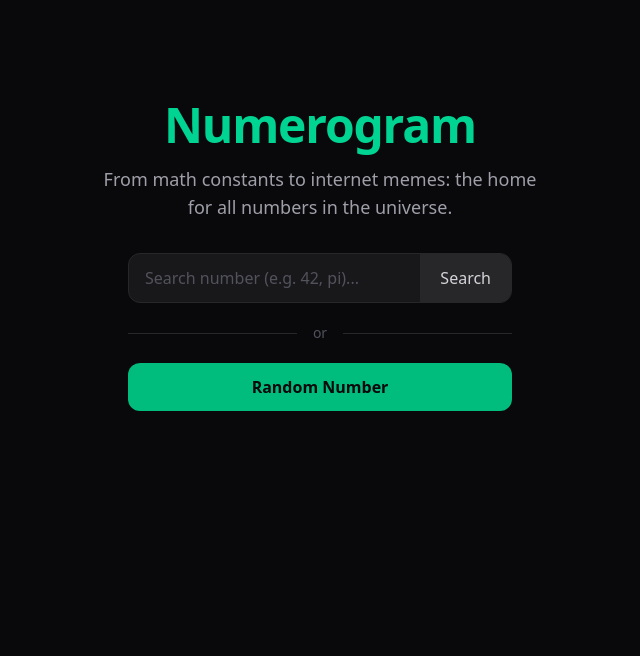
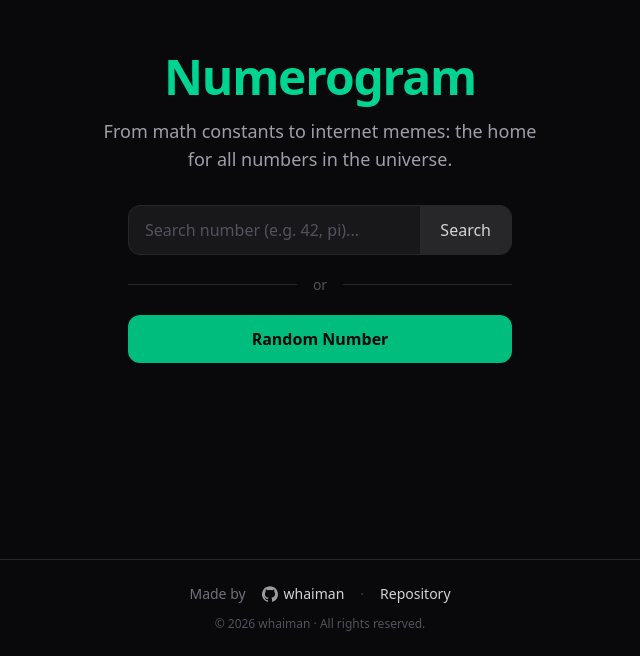
Before and after one commit to whaiman/numerogram, a Next.js app: page /1 in a window 1280 px wide. Shown: the part 144-800 px from the top of the page, without its empty margins (320-960 px from the left). Built offline with nearby package versions, Linux system fonts and the light colour scheme; no server answers.

Commit message:
feat: add footer with GitHub links and copyright notice

```diff
--- a/app/[locale]/page.tsx
+++ b/app/[locale]/page.tsx
@@ -3,8 +3,13 @@ import { getLocale } from "next-intl/server";
 import { redirect } from "next/navigation";
 import { supabase } from "../lib/supabase";
 
+const GITHUB_USERNAME = "whaiman";
+const REPO_NAME = "numerogram";
+
+
 export default function Home() {
   const t = useTranslations("Index");
+  const tf = useTranslations("Footer");
 
   async function handleRandomRedirect() {
     "use server";
@@ -34,8 +39,11 @@ export default function Home() {
     redirect(`/${locale}/${cleanSlug}`);
   }
 
+  const currentYear = new Date().getFullYear();
+
   return (
-    <main className="min-h-screen flex flex-col items-center justify-center p-6 text-center">
+    <div className="min-h-screen flex flex-col">
+      <main className="flex-1 flex flex-col items-center justify-center p-6 text-center">
         <h1 className="text-5xl font-extrabold tracking-tight mb-4 text-emerald-400">
           {t("title")}
         </h1>
@@ -76,5 +84,37 @@ export default function Home() {
           </form>
         </div>
       </main>
+
+      <footer className="border-t border-zinc-800 py-6 px-6">
+        <div className="max-w-sm mx-auto flex flex-col items-center gap-3">
+          <div className="flex items-center gap-4 text-sm text-zinc-500">
+            <span>{tf("madeBy")}</span>
+            <a
+              href={`https://github.com/${GITHUB_USERNAME}`}
+              target="_blank"
+              rel="noopener noreferrer"
+              className="flex items-center gap-1.5 text-zinc-300 hover:text-emerald-400 transition-colors font-medium"
+              aria-label={`GitHub profile of ${GITHUB_USERNAME}`}
+            >
+              <img src="/github.svg" alt="" className="w-4 h-4 invert opacity-60" />
+              {tf("githubProfile")}
+            </a>
+            <span className="text-zinc-700">·</span>
+            <a
+              href={`https://github.com/${GITHUB_USERNAME}/${REPO_NAME}`}
+              target="_blank"
+              rel="noopener noreferrer"
+              className="text-zinc-300 hover:text-emerald-400 transition-colors font-medium"
+              aria-label={`${REPO_NAME} repository on GitHub`}
+            >
+              {tf("repoLabel")}
+            </a>
+          </div>
+          <p className="text-xs text-zinc-600">
+            © {currentYear} {tf("githubProfile")} · {tf("rights")}
+          </p>
+        </div>
+      </footer>
+    </div>
   );
 }
--- a/messages/az.json
+++ b/messages/az.json
@@ -36,5 +36,11 @@
         "loading": "Yüklənir...",
         "share": "Paylaş",
         "upvote": "Bəyən"
+    },
+    "Footer": {
+        "madeBy": "Tərəfindən hazırlanmışdır",
+        "githubProfile": "whaiman",
+        "repoLabel": "Repozitoriya",
+        "rights": "Bütün hüquqlar qorunur."
     }
 }
--- a/messages/en.json
+++ b/messages/en.json
@@ -36,5 +36,11 @@
         "loading": "Loading...",
         "share": "Share",
         "upvote": "Like"
+    },
+    "Footer": {
+        "madeBy": "Made by",
+        "githubProfile": "whaiman",
+        "repoLabel": "Repository",
+        "rights": "All rights reserved."
     }
 }
--- a/messages/ru.json
+++ b/messages/ru.json
@@ -36,5 +36,11 @@
         "loading": "Загрузка...",
         "share": "Поделиться",
         "upvote": "Нравится"
+    },
+    "Footer": {
+        "madeBy": "Создано",
+        "githubProfile": "whaiman",
+        "repoLabel": "Репозиторий",
+        "rights": "Все права защищены."
     }
 }
```
Also changed, not shown: public/github.svg (added). Lines whose indentation alone changed are shown as unchanged.
